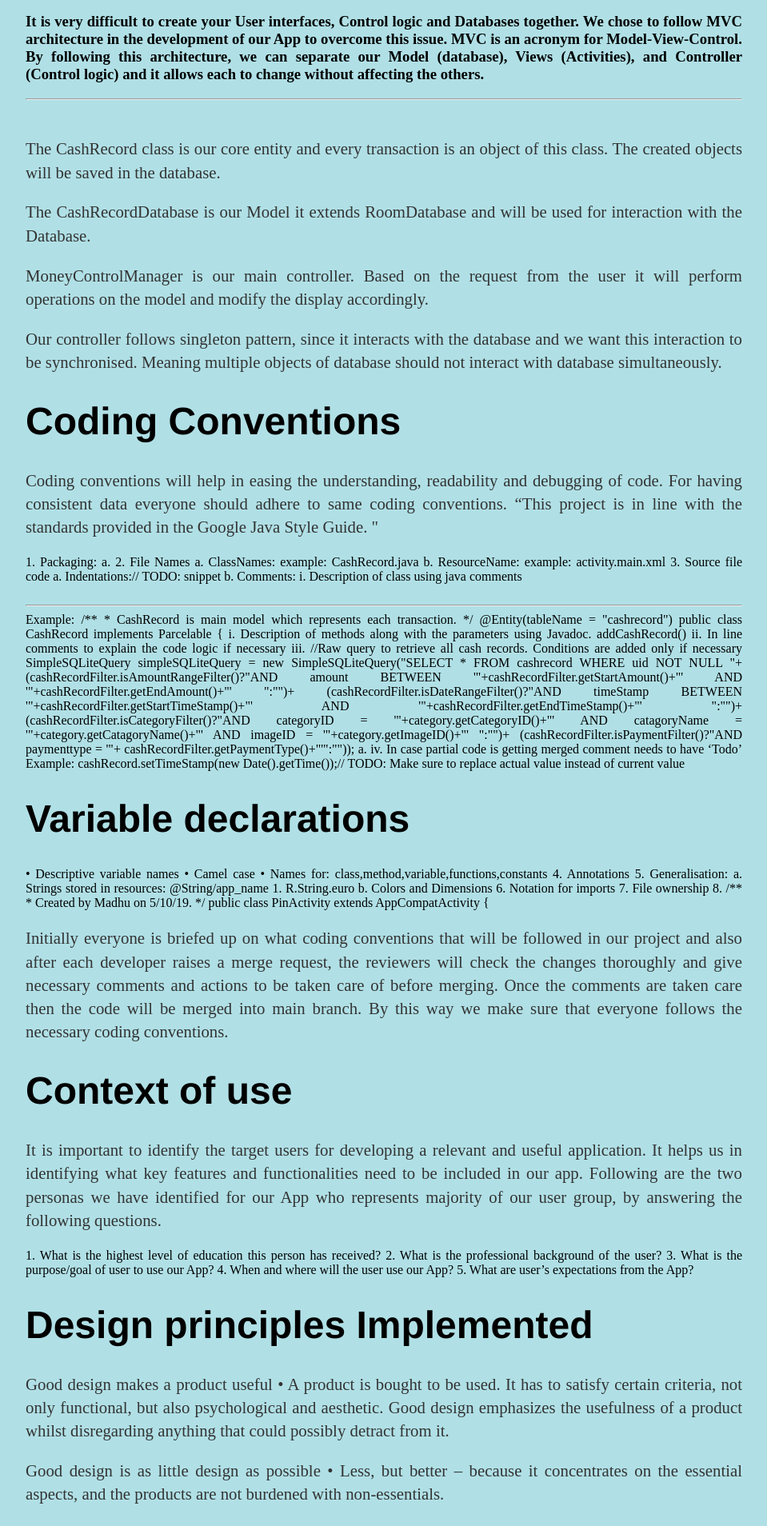
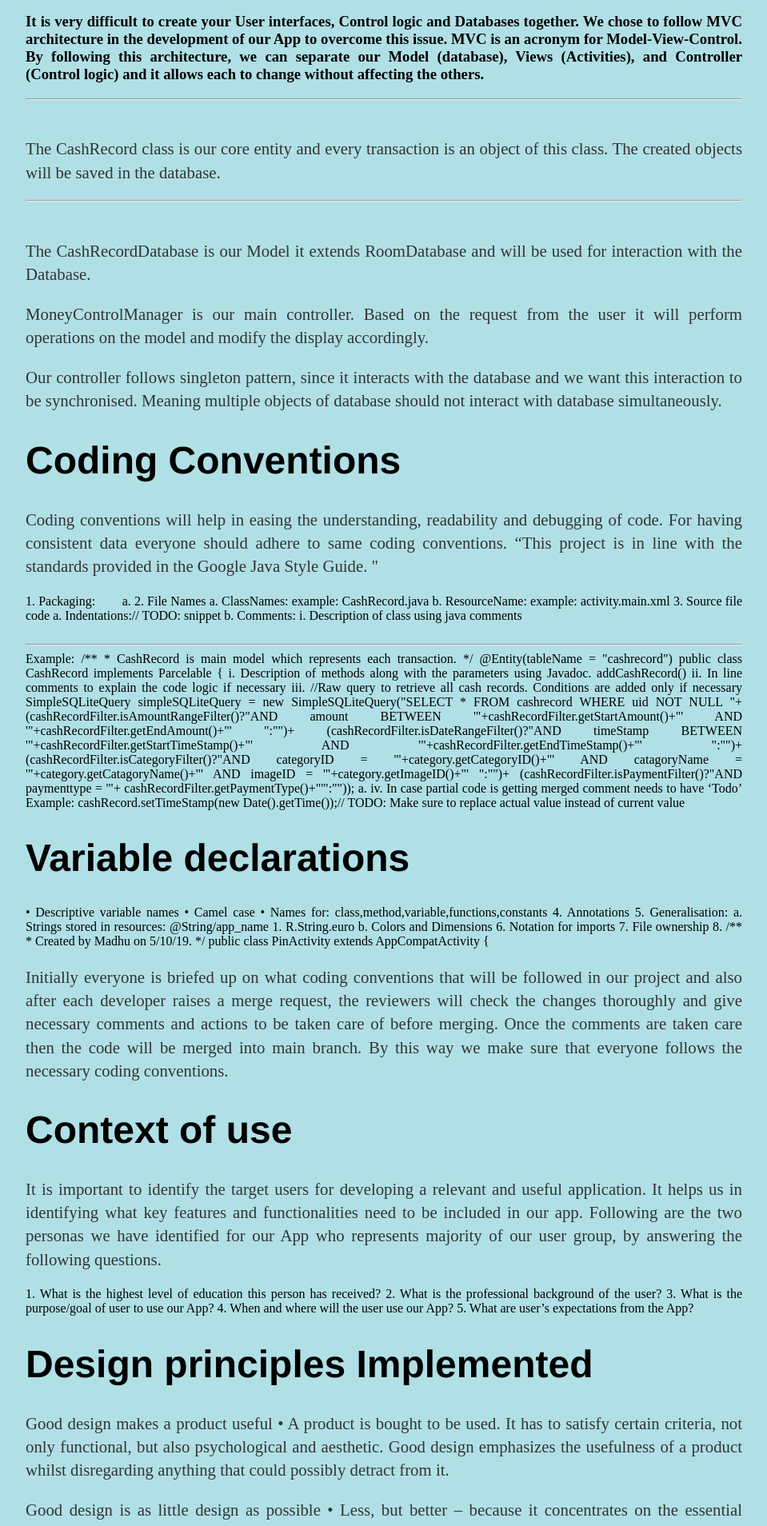
Before and after one commit to kartikprabhu20/YourEuro, a Jekyll site: the page built from docs/_posts/2019-06-04-AdvancedPrototye.md, in a window 1280 px wide. Shown: the part 476-2384 px from the top of the page at 80% size, without its empty margins (160-1119 px from the left). Built offline with Jekyll 4.4.1, drawn with Linux system fonts in a browser that asks for light colours; a file with an impossible date is left out.

Commit message:
Update 2019-06-04-AdvancedPrototye.md

```diff
--- a/docs/_posts/2019-06-04-AdvancedPrototye.md
+++ b/docs/_posts/2019-06-04-AdvancedPrototye.md
@@ -15,6 +15,7 @@ date: 2019-06-04
                   <hr><br>
 
 <p>The CashRecord class is our core entity and every transaction is an object of this class. The created objects will be saved in the database. </p>
+<hr><br>
 <p>The CashRecordDatabase is our Model it extends RoomDatabase and will be used for interaction with the Database. </p>
 <p>MoneyControlManager is our main controller. Based on the request from the user it will perform operations on the model and modify the display accordingly.</p>
 <p>Our controller follows singleton pattern, since it interacts with the database and we want this interaction to be synchronised. Meaning multiple objects of database should not interact with database simultaneously. </p>
@@ -24,7 +25,7 @@ date: 2019-06-04
 
 
 1.	Packaging:
-a.
+&nbsp;&nbsp;&nbsp;&nbsp;&nbsp;&nbsp; a.
 2.	File Names
 a.	ClassNames: example: CashRecord.java
 b.	ResourceName: example: activity.main.xml
```
